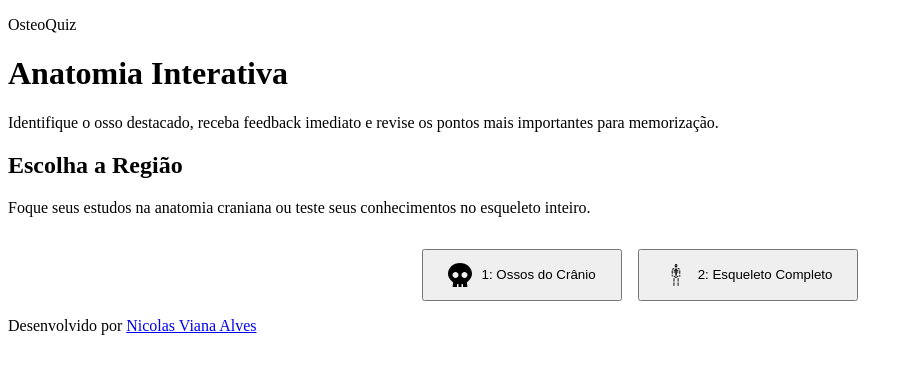
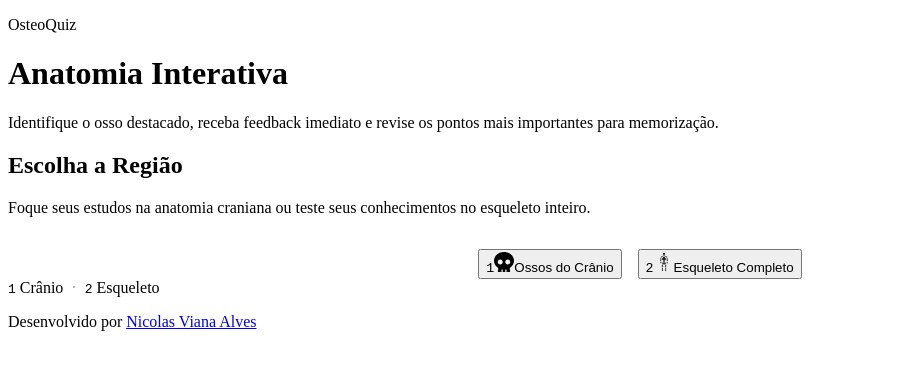
Before and after one commit to naicolas-dev/osteoQuiz, a React (Vite) app: page / in a window 1280 px wide. Both pictures are taken after a click on the button "Iniciar". Shown: the top 374 px of the page, without its empty margins (0-913 px from the left). Built offline with nearby package versions, Linux system fonts and the light colour scheme; the HTML template or start-up script is replaced by a standard one.

Commit message:
feat: add visual keyboard shortcut hints and hotkey indicators for desktop

```diff
--- a/src/App.jsx
+++ b/src/App.jsx
@@ -1,10 +1,12 @@
-import { useState } from "react";
+import { useState, useEffect } from "react";
 import QuizContainer from "./components/QuizContainer";
 import RegionSelectionScreen from "./components/RegionSelectionScreen";
 
 function App() {
   const [appState, setAppState] = useState("welcome"); // "welcome" | "region-selection" | "quiz"
   const [quizMode, setQuizMode] = useState("all"); // "all" | "cranio"
+
+  const isDesktop = () => window.matchMedia("(pointer: fine)").matches;
 
   const handleStartQuiz = () => {
     setAppState("region-selection");
@@ -14,6 +16,24 @@ function App() {
     setQuizMode(mode);
     setAppState("quiz");
   };
+
+  useEffect(() => {
+    if (!isDesktop()) return;
+
+    const handleKeyDown = (e) => {
+      if (e.target.tagName === "INPUT" || e.target.tagName === "TEXTAREA") return;
+
+      if (appState === "welcome" && e.key === "Enter") {
+        handleStartQuiz();
+      } else if (appState === "region-selection") {
+        if (e.key === "1") handleModeSelection("cranio");
+        if (e.key === "2") handleModeSelection("all");
+      }
+    };
+
+    window.addEventListener("keydown", handleKeyDown);
+    return () => window.removeEventListener("keydown", handleKeyDown);
+  }, [appState]);
 
   return (
     <div className="app-shell">
@@ -42,6 +62,10 @@ function App() {
             >
               Iniciar
             </button>
+            <div className="hotkey-hint">
+              <kbd>Enter</kbd>
+              <span>para iniciar</span>
+            </div>
           </section>
         )}
 
--- a/src/components/OptionButton.jsx
+++ b/src/components/OptionButton.jsx
@@ -1,4 +1,4 @@
-function OptionButton({ label, option, status, disabled, isSelected, onSelect }) {
+function OptionButton({ label, keyHint, option, status, disabled, isSelected, onSelect }) {
   return (
     <button
       className={`option-button option-${status} ${isSelected ? "is-selected" : ""}`}
@@ -7,7 +7,10 @@ function OptionButton({ label, option, status, disabled, isSelected, onSelect })
       aria-pressed={isSelected}
       type="button"
     >
-      <span className="option-label">{label}</span>
+      <span className="option-label">
+        {keyHint && <kbd className="option-keyhint">{keyHint}</kbd>}
+        {label}
+      </span>
       <span className="option-text">{option}</span>
     </button>
   );
--- a/src/components/QuestionCard.jsx
+++ b/src/components/QuestionCard.jsx
@@ -1,7 +1,7 @@
 import BoneVisual from "./BoneVisual";
 import OptionButton from "./OptionButton";
 
-const OPTION_LABELS = ["A", "B", "C", "D", "E"];
+const OPTION_LABELS = ["1", "2", "3", "4", "5"];
 
 function QuestionCard({
   question,
@@ -42,6 +42,7 @@ function QuestionCard({
             <OptionButton
               key={option}
               label={OPTION_LABELS[index]}
+              keyHint={index + 1}
               option={option}
               status={status}
               disabled={hasAnswered}
--- a/src/components/RegionSelectionScreen.jsx
+++ b/src/components/RegionSelectionScreen.jsx
@@ -11,23 +11,28 @@ function RegionSelectionScreen({ onSelectMode }) {
       </p>
       <div style={{ display: "flex", gap: "1rem", justifyContent: "center", flexWrap: "wrap", marginTop: "2rem" }}>
         <button
-          className="primary-button"
+          className="primary-button region-btn"
           onClick={() => onSelectMode("cranio")}
           type="button"
-          style={{ display: "flex", alignItems: "center", gap: "10px", padding: "12px 24px" }}
         >
-          <FaSkull size={24} />
-          1: Ossos do Crânio
+          <kbd className="btn-keybadge">1</kbd>
+          <FaSkull size={20} />
+          Ossos do Crânio
         </button>
         <button
-          className="primary-button"
+          className="primary-button region-btn"
           onClick={() => onSelectMode("all")}
           type="button"
-          style={{ display: "flex", alignItems: "center", gap: "10px", padding: "12px 24px" }}
         >
-          <GiSkeleton size={24} />
-          2: Esqueleto Completo
+          <kbd className="btn-keybadge">2</kbd>
+          <GiSkeleton size={20} />
+          Esqueleto Completo
         </button>
+      </div>
+      <div className="hotkey-hint">
+        <kbd>1</kbd> <span>Crânio</span>
+        <span style={{ margin: "0 0.5rem", opacity: 0.4 }}>·</span>
+        <kbd>2</kbd> <span>Esqueleto</span>
       </div>
     </section>
   );
--- a/src/styles/global.css
+++ b/src/styles/global.css
@@ -609,6 +609,90 @@ p {
   font-size: 0.85rem;
   font-family: "Outfit", "DM Sans", sans-serif;
   font-weight: 700;
+  position: relative;
+}
+
+/* Keyboard hint badge inside option label - desktop only */
+.option-keyhint {
+  display: none;
+}
+
+@media (pointer: fine) {
+  .option-keyhint {
+    display: flex;
+    position: absolute;
+    top: -6px;
+    right: -7px;
+    background: rgba(15, 21, 18, 0.9);
+    border: 1px solid rgba(123, 198, 164, 0.5);
+    border-radius: 4px;
+    color: var(--primary);
+    font-size: 0.6rem;
+    font-family: "Outfit", monospace;
+    font-weight: 700;
+    padding: 1px 3px;
+    line-height: 1;
+    pointer-events: none;
+  }
+}
+
+/* Hotkey hint balloon - desktop only */
+.hotkey-hint {
+  display: none;
+}
+
+@media (pointer: fine) {
+  .hotkey-hint {
+    display: flex;
+    align-items: center;
+    gap: 0.35rem;
+    margin-top: 1.2rem;
+    animation: fade-in-up 300ms ease-out;
+    color: var(--text-muted);
+    font-size: 0.82rem;
+  }
+
+  .hotkey-hint kbd {
+    background: rgba(31, 43, 37, 0.9);
+    border: 1px solid rgba(123, 198, 164, 0.4);
+    border-bottom-width: 2px;
+    border-radius: 5px;
+    color: var(--primary);
+    font-family: "Outfit", monospace;
+    font-size: 0.78rem;
+    font-weight: 700;
+    padding: 2px 7px;
+    box-shadow: 0 2px 0 rgba(0, 0, 0, 0.25);
+  }
+}
+
+/* Region selection hotkey badge on buttons */
+.region-btn {
+  display: flex;
+  align-items: center;
+  gap: 10px;
+  padding: 12px 24px;
+  position: relative;
+}
+
+.btn-keybadge {
+  display: none;
+}
+
+@media (pointer: fine) {
+  .btn-keybadge {
+    display: flex;
+    background: rgba(16, 32, 25, 0.85);
+    border: 1px solid rgba(123, 198, 164, 0.5);
+    border-bottom-width: 2px;
+    border-radius: 5px;
+    color: #102019;
+    font-family: "Outfit", monospace;
+    font-size: 0.8rem;
+    font-weight: 800;
+    padding: 2px 7px;
+    box-shadow: 0 2px 0 rgba(0, 0, 0, 0.25);
+  }
 }
 
 .option-text {
```
